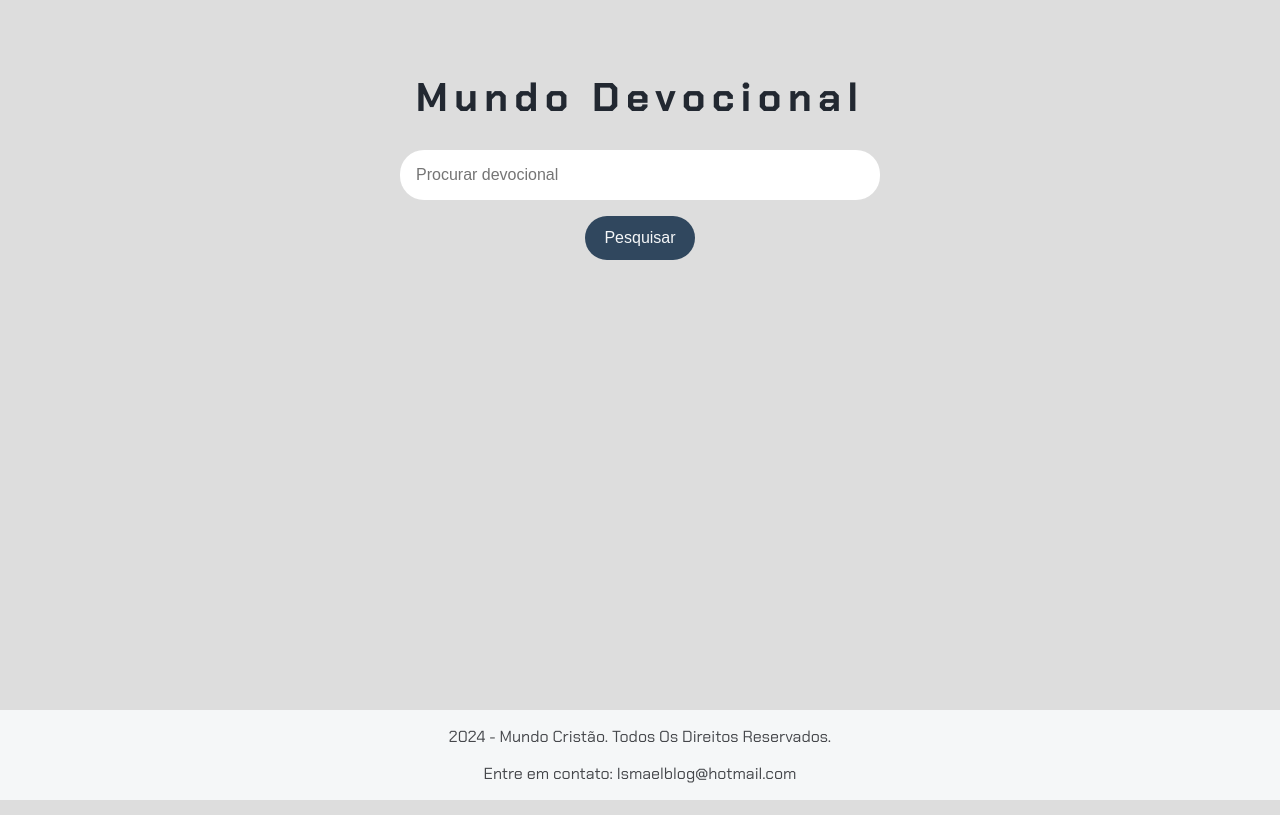
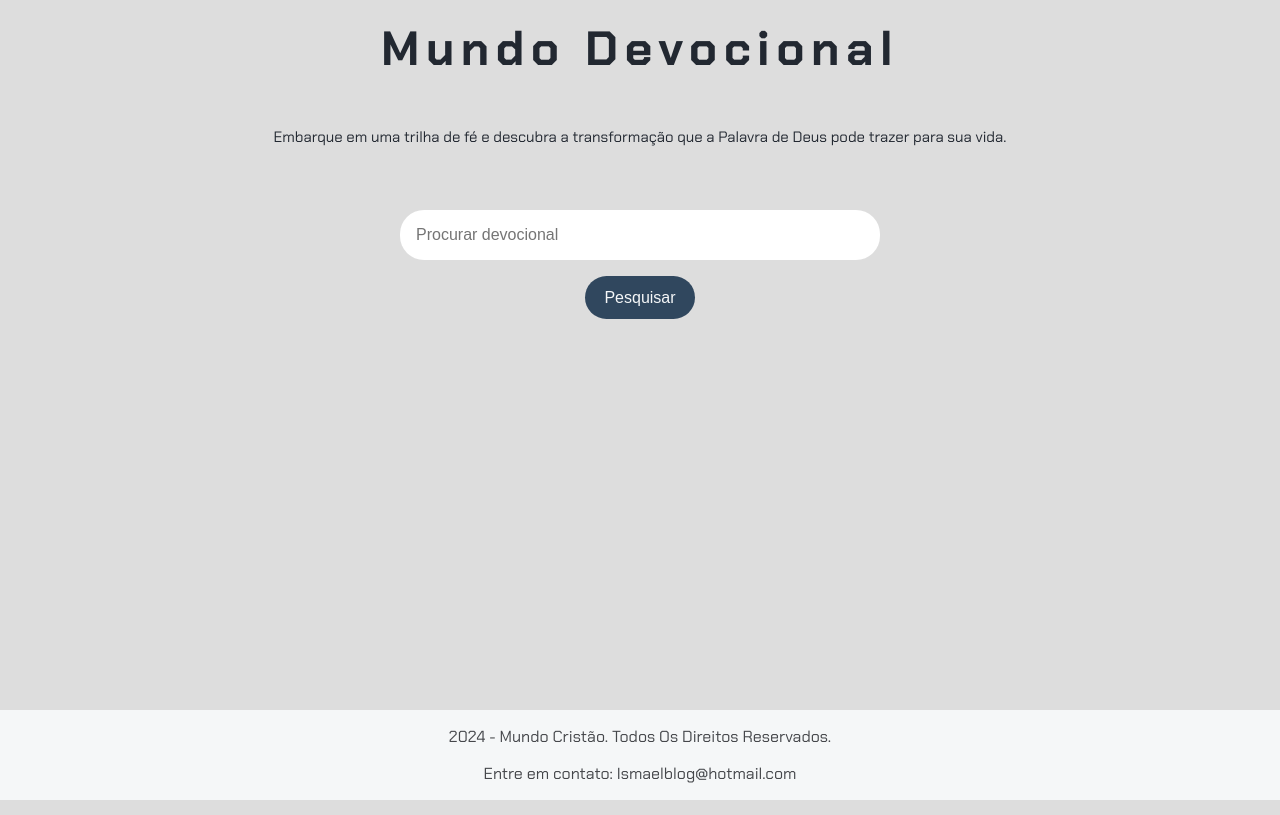
Before and after one commit to Ismaelblog/Mundo-Devocional, a plain HTML site: page index.html in a window 1280 px wide. Drawn offline with Linux system fonts and the light colour scheme.

Commit message:
atualização-0.1
Atualizando Página após o final do evento!

```diff
--- a/index.html
+++ b/index.html
@@ -5,7 +5,7 @@
     <meta charset="UTF-8">
     <meta name="viewport" content="width=device-width, initial-scale=1.0">
     <link rel="stylesheet" href="style.css">
-    <title>Mundo Devocional</title>
+    <title>Trilha Da Fé</title>
 </head>
 
 <body>
@@ -13,6 +13,9 @@
         <h1>Mundo Devocional</h1>
     </header>
     <main>
+        <section>
+            <p id="abertura">Embarque em uma trilha de fé e descubra a transformação que a Palavra de Deus pode trazer para sua vida.</p>
+        </section>
         <section>
             <input type="text" placeholder="Procurar devocional" id="campo-pesquisa">
             <button onclick="pesquisar()">Pesquisar</button>
--- a/style.css
+++ b/style.css
@@ -16,10 +16,17 @@ body {
 
 /* Estiliza os títulos h1 */
 h1 {
-    font-size: 2.5rem; /* Tamanho da fonte */
+    font-size: 3.0rem; /* Tamanho da fonte */
     color: #222831; /* Cor do texto */
     text-align: center; /* Alinha o texto ao centro */
     letter-spacing: 0.4rem; /* Espaçamento entre letras */
+}
+
+#abertura {
+    font-size: 15px; /* Tamanho da fonte */
+    color: #222831; /* Cor do texto */
+    text-align: center; /* Alinha o texto ao centro */
+    letter-spacing:; /* Espaçamento entre letras */
 }
 
 /* Estiliza as seções da página */
```
